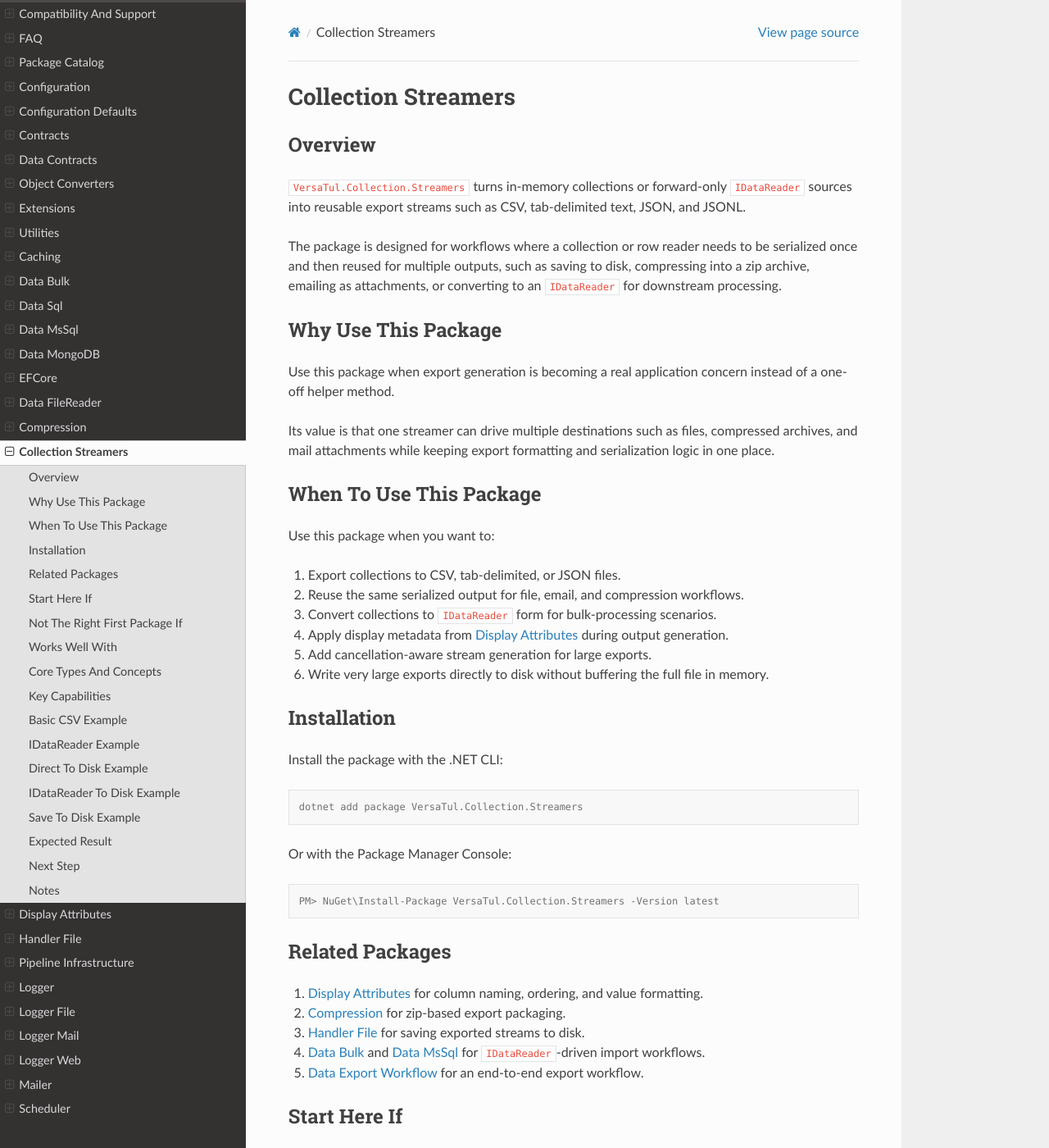
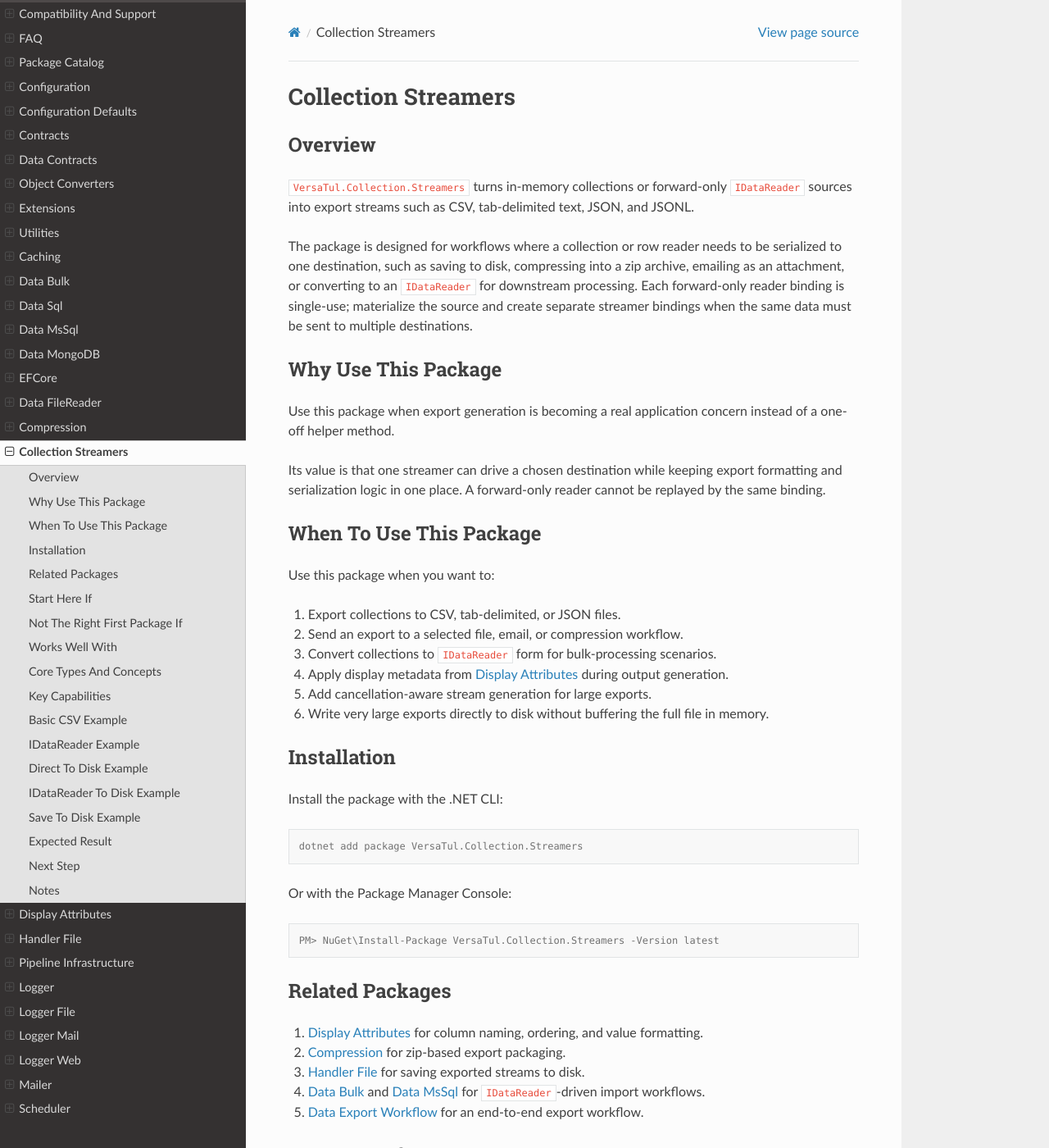
Before and after one commit to BjornWilliams/DocsVersaTul, a Sphinx documentation site: the page built from docs/source/streamers.rst, in a window 1280 px wide and 1400 px high. Shown: the whole window at 82% size. Built offline with Sphinx 7.4.7 and the Read the Docs theme 3.1.0, drawn with Linux system fonts in a browser that asks for light colours; some of the changed text lies outside the part shown.

Commit message:
Document reader-backed streamer single-use
AB#2976

AB#2975

```diff
--- a/docs/source/scenario-guides/data-export.rst
+++ b/docs/source/scenario-guides/data-export.rst
@@ -90,7 +90,7 @@
 
 ``Object.Converters`` helps flatten nested values and respects display-driven behavior during processing.
 
-``Collection.Streamers`` provides the reusable export engine.
+``Collection.Streamers`` provides the one-destination-per-reader-binding export engine.
 
 Together, they give you a path from domain object to export file without hand-writing CSV headers, formatting logic, and flattening rules.
 
--- a/docs/source/streamers.rst
+++ b/docs/source/streamers.rst
@@ -4,16 +4,16 @@
 Overview
 --------
 
-``VersaTul.Collection.Streamers`` turns in-memory collections or forward-only ``IDataReader`` sources into reusable export streams such as CSV, tab-delimited text, JSON, and JSONL.
+``VersaTul.Collection.Streamers`` turns in-memory collections or forward-only ``IDataReader`` sources into export streams such as CSV, tab-delimited text, JSON, and JSONL.
 
-The package is designed for workflows where a collection or row reader needs to be serialized once and then reused for multiple outputs, such as saving to disk, compressing into a zip archive, emailing as attachments, or converting to an ``IDataReader`` for downstream processing.
+The package is designed for workflows where a collection or row reader needs to be serialized to one destination, such as saving to disk, compressing into a zip archive, emailing as an attachment, or converting to an ``IDataReader`` for downstream processing. Each forward-only reader binding is single-use; materialize the source and create separate streamer bindings when the same data must be sent to multiple destinations.
 
 Why Use This Package
 --------------------
 
 Use this package when export generation is becoming a real application concern instead of a one-off helper method.
 
-Its value is that one streamer can drive multiple destinations such as files, compressed archives, and mail attachments while keeping export formatting and serialization logic in one place.
+Its value is that one streamer can drive a chosen destination while keeping export formatting and serialization logic in one place. A forward-only reader cannot be replayed by the same binding.
 
 When To Use This Package
 ------------------------
@@ -21,7 +21,7 @@
 Use this package when you want to:
 
 1. Export collections to CSV, tab-delimited, or JSON files.
-2. Reuse the same serialized output for file, email, and compression workflows.
+2. Send an export to a selected file, email, or compression workflow.
 3. Convert collections to ``IDataReader`` form for bulk-processing scenarios.
 4. Apply display metadata from :doc:`display-attributes` during output generation.
 5. Add cancellation-aware stream generation for large exports.
@@ -55,7 +55,7 @@
 -------------
 
 1. You need CSV, tab-delimited, JSON, or JSONL exports from collections or readers.
-2. The same export output may be saved, compressed, or emailed.
+2. An export should be saved, compressed, or emailed to one selected destination per reader binding.
 3. Column naming and formatting matter to the consumer of the export.
 
 Not The Right First Package If
@@ -78,7 +78,7 @@
 -----------------------
 
 ``IStreamer``
-   Represents an export stream with file metadata, headings, an ``IDataReader``, and ``GetFileStream()`` methods.
+   Represents an export stream with file metadata, headings, an ``IDataReader``, and ``GetFileStream()`` methods. The current reader binding is consumed by its first output.
 
 ``IStreamCreator``
    Defines the ``Create<T>()`` entry point used to bind a collection to a streamer instance.
@@ -107,9 +107,9 @@
 Key Capabilities
 ----------------
 
-1. ``Create<T>()`` binds a collection to a reusable streamer instance.
-2. ``Create(IDataReader, ...)`` binds an existing reader directly to a streamer.
-3. ``GetFileStream()`` returns the serialized output as a ``MemoryStream``.
+1. ``Create<T>()`` binds a collection to a streamer for one output.
+2. ``Create(IDataReader, ...)`` binds an existing reader directly to a streamer for one output.
+3. ``GetFileStream()`` returns the serialized output as a ``MemoryStream`` and consumes the current reader binding.
 4. ``GetFileStream(CancellationToken)`` adds cancellation support during generation.
 5. ``WriteToFile()`` writes output directly to disk.
 6. ``CollectionReaderExtensions.ToReader()`` turns collections into ``IDataReader`` instances.
@@ -194,7 +194,7 @@
 
 When this package is working well:
 
-1. one export definition can drive multiple delivery paths,
+1. each reader binding produces one clearly defined delivery output,
 2. formatting rules stay out of ad hoc file-writing code, and
 3. large exports can be written directly to disk without buffering the full file in memory.
 
@@ -208,7 +208,7 @@
 Notes
 -----
 
-1. ``BaseStreamer`` reinitializes its internal reader and output stream state each time ``Create(...)`` is called.
+1. ``BaseStreamer`` reinitializes its internal reader and output stream state each time ``Create(...)`` is called; a binding cannot produce a second output after its reader is consumed.
 2. ``CsvStreamer`` supports a custom encoding strategy for value escaping.
 3. ``WriteToFile()`` is the preferred path for very large exports because rows can be written directly to disk.
 4. ``FileConverter.Save()`` uses direct file writing automatically for non-compressed output when the streamer supports it.
```
